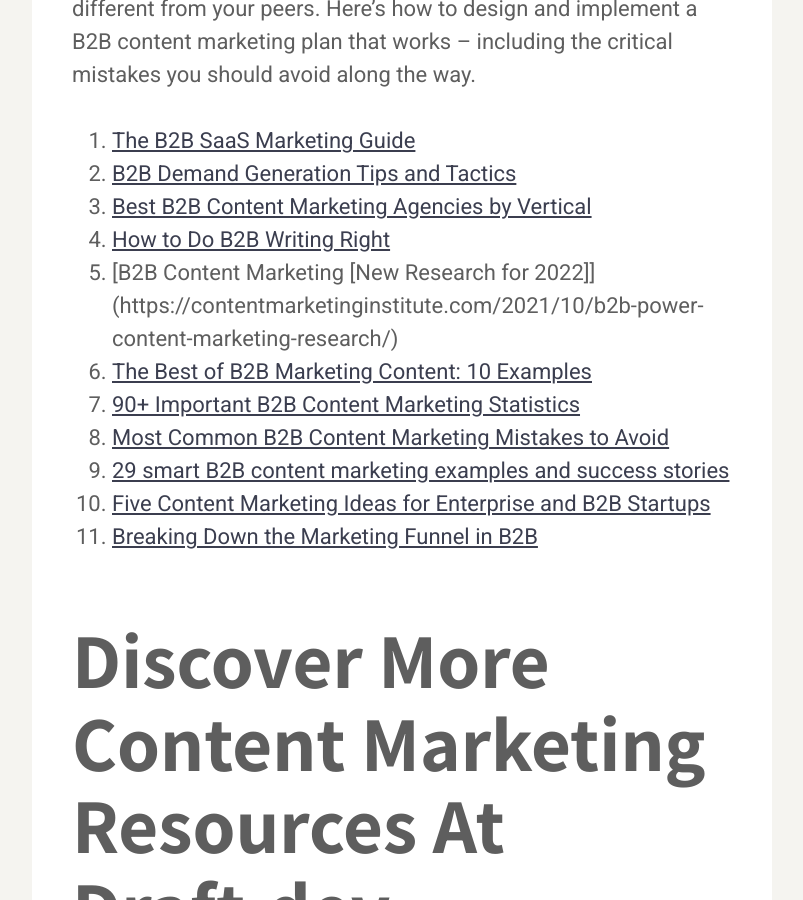
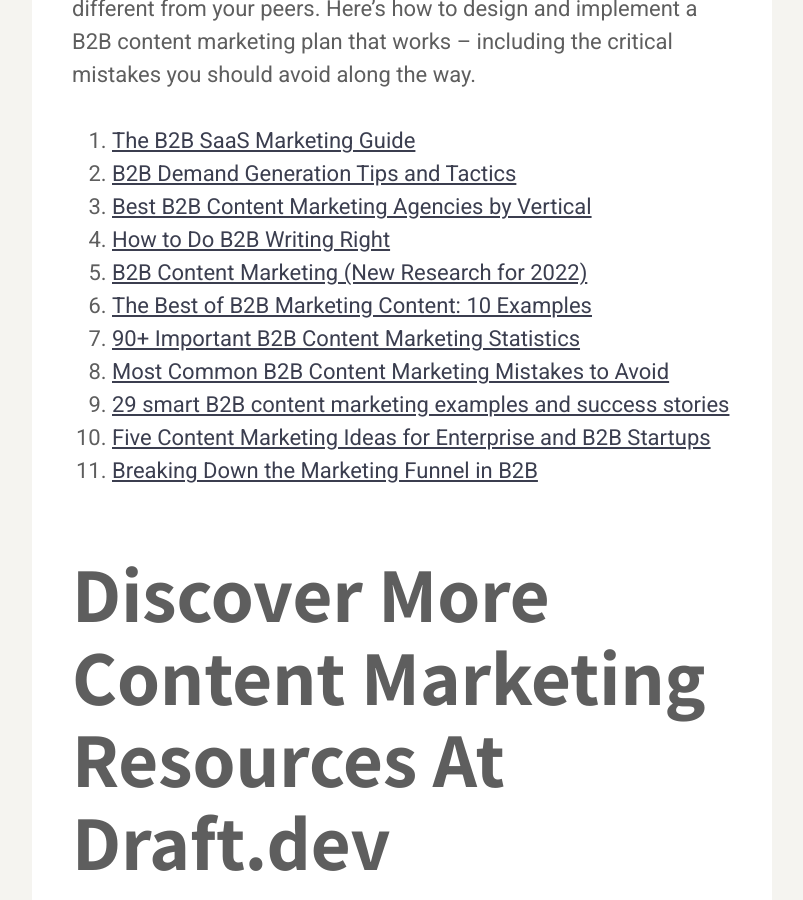
Before and after one commit to karllhughes/learn, a Jekyll site: the page built from _posts/2022-04-22-101-content-marketing-tips-and-resources.md, in a window 1280 px wide and 900 px high, scrolled down 8779 px. Shown: the whole window, without its empty margins (238-1041 px from the left). Built offline with Jekyll 4.4.1, drawn with Linux system fonts in a browser that asks for light colours; a script that is not in the unit is left out.

Commit message:
Update Posts “2022-04-22-101-content-marketing-tips-and-resources”

```diff
--- a/_posts/2022-04-22-101-content-marketing-tips-and-resources.md
+++ b/_posts/2022-04-22-101-content-marketing-tips-and-resources.md
@@ -168,7 +168,7 @@
 2. [B2B Demand Generation Tips and Tactics](https://draft.dev/learn/b2b-demand-generation-tips-and-tactics)[](https://draft.dev/learn/best-b2b-content-marketing-agencies-by-vertical)
 3. [Best B2B Content Marketing Agencies by Vertical](https://draft.dev/learn/best-b2b-content-marketing-agencies-by-vertical)[](https://draft.dev/learn/b2b-writing)
 4. [How to Do B2B Writing Right](https://draft.dev/learn/b2b-writing)[](https://contentmarketinginstitute.com/2021/10/b2b-power-content-marketing-research/)
-5. \[B2B Content Marketing [New Research for 2022]](https://contentmarketinginstitute.com/2021/10/b2b-power-content-marketing-research/)
+5. [B2B Content Marketing (New Research for 2022)](https://contentmarketinginstitute.com/2021/10/b2b-power-content-marketing-research/)
 6. [The Best of B2B Marketing Content: 10 Examples](https://blog.hubspot.com/marketing/b2b-content-marketing-examples)[](https://pipeline.zoominfo.com/marketing/content-marketing-statistics)
 7. [90+ Important B2B Content Marketing Statistics](https://pipeline.zoominfo.com/marketing/content-marketing-statistics)[](https://belkins.io/blog/influencer-marketing/most-common-b2-b-content-marketing-mistakes-to-avoid)
 8. [Most Common B2B Content Marketing Mistakes to Avoid](https://belkins.io/blog/influencer-marketing/most-common-b2-b-content-marketing-mistakes-to-avoid)[](https://www.contentgrip.com/b2b-content-marketing-examples/)
```
